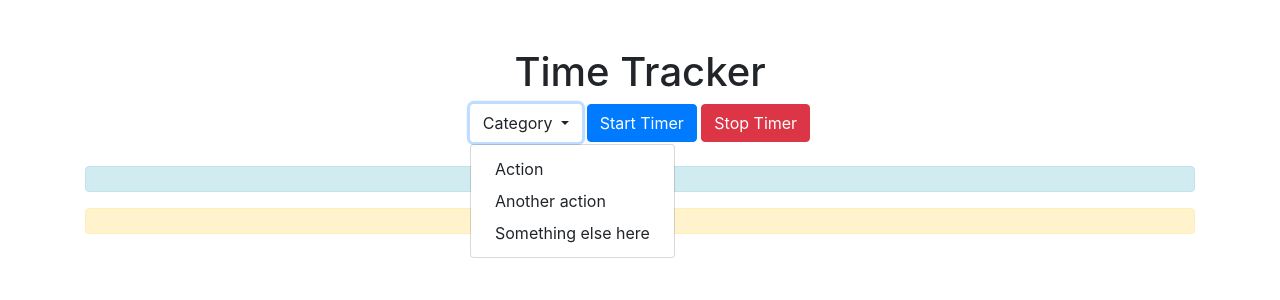
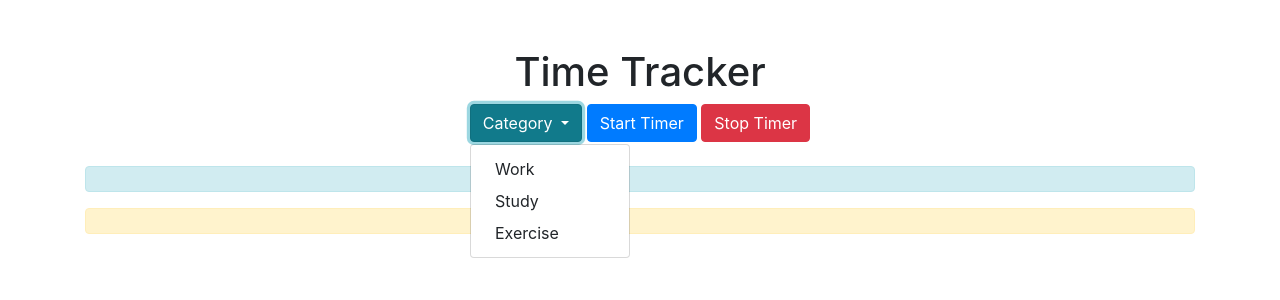
Before and after one commit to Tisaghu/Time-Tracker, a Flask app: page / in a window 1280 px wide, after a click on "Category". Shown: the top 300 px of the page. Run offline with Flask 3, Linux system fonts and the light colour scheme; some libraries are stand-ins or nearby versions.

Commit message:
Category button is blue and updates to show current category

```diff
--- a/Features-to-add.txt
+++ b/Features-to-add.txt
@@ -1 +1,6 @@
 - Hide the "Start Timer" button after it is pressed
+- Export to CSV file
+- Import existing CSV file
+- "Save Time" button for after stopping the timer
+- Add and delete categories
+- Edit category of a tracked time before saving, or during save
--- a/templates/index.html
+++ b/templates/index.html
@@ -11,13 +11,14 @@
 <body class="container mt-5">
     <h1 class="text-center">Time Tracker</h1>
     <div class="text-center">
-        <button class="btn btn-Info dropdown-toggle" type="button" id="dropdownMenuButton" data-toggle="dropdown" aria-haspopup="true" aria-expanded="false">
+        <button class="btn btn-info dropdown-toggle" type="button" id="dropdownMenuButton" data-toggle="dropdown" aria-haspopup="true" aria-expanded="false">
             Category
         </button>
+        <!-- TODO: Make these buttons less hardcoded. Probably when adding and deleting categories.-->
         <div class="dropdown-menu" aria-labelledby="dropdownMenuButton">
-            <a class="dropdown-item" href="#">Action</a>
-            <a class="dropdown-item" href="#">Another action</a>
-            <a class="dropdown-item" href="#">Something else here</a>
+            <a class="dropdown-item" href="#" onclick="selectCategory('Work')">Work</a>
+            <a class="dropdown-item" href="#" onclick="selectCategory('Study')">Study</a>
+            <a class="dropdown-item" href="#" onclick="selectCategory('Exercise')">Exercise</a>
         </div>
         <button class="btn btn-primary" onclick="startTimer()">Start Timer</button>
         <button class="btn btn-danger" onclick="stopTimer()">Stop Timer</button>
@@ -63,6 +64,14 @@
 
         }
 
+        function selectCategory(categoryName) {
+            //Update the category button text
+            document.getElementById('dropdownMenuButton').textContent = categoryName;
+
+            //Save the selected category
+            selectedCategory = categoryName;
+        }
+
 
     </script>
     <!-- Bootstrap JS and dependencies -->
```
